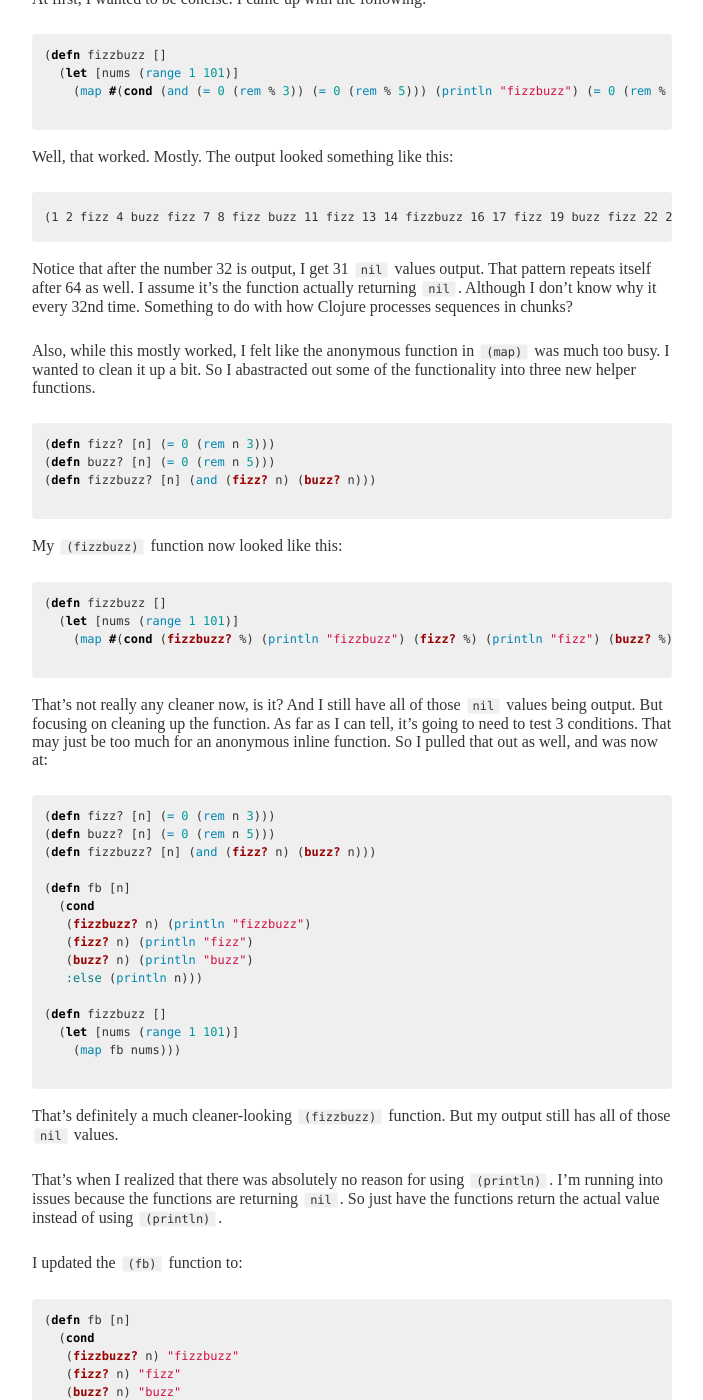
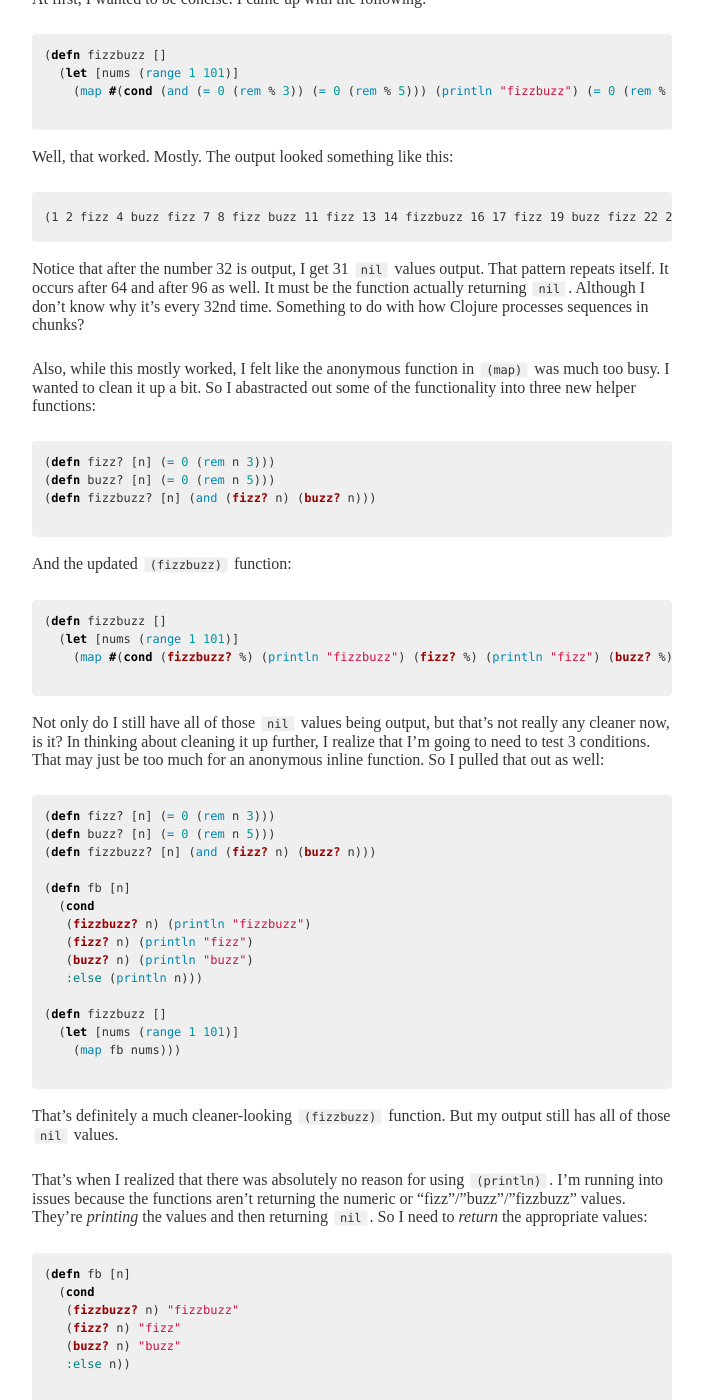
Before and after one commit to charliegriefer/charliegriefer.github.io, a Jekyll site: the page built from _posts/2014-09-03-clojure-fizzbuzz.md, in a window 1280 px wide and 1400 px high, scrolled down 371 px. Shown: the whole window, without its empty margins (288-991 px from the left). Built offline with Jekyll 4.4.1, drawn with Linux system fonts in a browser that asks for light colours; nearby versions of some CDN libraries; some web fonts are replaced; comment, search, counter and statistics services are not loaded; some of the changed text lies outside the part shown.

Commit message:
Minor edits to Fizz Buzz post

```diff
--- a/_posts/2014-09-03-clojure-fizzbuzz.md
+++ b/_posts/2014-09-03-clojure-fizzbuzz.md
@@ -125,9 +125,9 @@ buzz
 nil nil nil nil nil)
     {% endraw %}
 
-Notice that after the number 32 is output, I get 31 `nil` values output. That pattern repeats itself after 64 as well. I assume it's the function actually returning `nil`. Although I don't know why it every 32nd time. Something to do with how Clojure processes sequences in chunks?
+Notice that after the number 32 is output, I get 31 `nil` values output. That pattern repeats itself. It occurs after 64 and after 96 as well. It must be the function actually returning `nil`. Although I don't know why it's every 32nd time. Something to do with how Clojure processes sequences in chunks?
 
-Also, while this mostly worked, I felt like the anonymous function in `(map)` was much too busy. I wanted to clean it up a bit. So I abastracted out some of the functionality into three new helper functions.
+Also, while this mostly worked, I felt like the anonymous function in `(map)` was much too busy. I wanted to clean it up a bit. So I abastracted out some of the functionality into three new helper functions:
 
     {% highlight Clojure %}
 (defn fizz? [n] (= 0 (rem n 3)))
@@ -135,7 +135,7 @@ Also, while this mostly worked, I felt like the anonymous function in `(map)` wa
 (defn fizzbuzz? [n] (and (fizz? n) (buzz? n)))
     {% endhighlight %}
 
-My `(fizzbuzz)` function now looked like this:
+And the updated `(fizzbuzz)` function:
 
     {% highlight Clojure %}
 (defn fizzbuzz []
@@ -143,7 +143,7 @@ My `(fizzbuzz)` function now looked like this:
     (map #(cond (fizzbuzz? %) (println "fizzbuzz") (fizz? %) (println "fizz") (buzz? %) (println "buzz") :else (println %)) nums)))
     {% endhighlight %}
 
-That's not really any cleaner now, is it? And I still have all of those `nil` values being output. But focusing on cleaning up the function. As far as I can tell, it's going to need to test 3 conditions. That may just be too much for an anonymous inline function. So I pulled that out as well, and was now at:
+Not only do I still have all of those `nil` values being output, but that's not really any cleaner now, is it? In thinking about cleaning it up further, I realize that I'm going to need to test 3 conditions. That may just be too much for an anonymous inline function. So I pulled that out as well:
 
     {% highlight Clojure %}
 (defn fizz? [n] (= 0 (rem n 3)))
@@ -164,9 +164,7 @@ That's not really any cleaner now, is it? And I still have all of those `nil` va
 
 That's definitely a much cleaner-looking `(fizzbuzz)` function. But my output still has all of those `nil` values.
 
-That's when I realized that there was absolutely no reason for using `(println)`. I'm running into issues because the functions are returning `nil`. So just have the functions return the actual value instead of using `(println)`.
-
-I updated the `(fb)` function to:
+That's when I realized that there was absolutely no reason for using `(println)`. I'm running into issues because the functions aren't returning the numeric or "fizz"/"buzz"/"fizzbuzz" values. They're _printing_ the values and then returning `nil`. So I need to _return_ the appropriate values:
 
     {% highlight Clojure %}
 (defn fb [n]
@@ -195,7 +193,7 @@ The full fizz buzz implementation (also available as a [Gist](https://gist.githu
   (map fb (range 1 101)))
     {% endhighlight %}
 
-The only other change above is that I removed the `(let)` binding from the `(fizzbuzz)` function. I added it initially because there was so much noise in the anonymous function that I thought it would help. But now that I've extracted everything out into separate functions, there was no need for the `let`, and the code is cleaner without.
+The only other change above is that I removed the `(let)` binding from the `(fizzbuzz)` function. I added it initially because there was so much noise in the anonymous function that I thought it would help declutter the `(map)`. But now that I've extracted everything out into separate functions, there was no need for the `let`, and the code is cleaner without it.
 
 I'm not sure how "good" this is yet. I've not yet looked at other Clojure Fizz Buzz implementations. A couple of things that I thought about:
 
```
Also changed, not shown: other parts of _posts/2014-09-03-clojure-fizzbuzz.md (+1 -1 lines).
